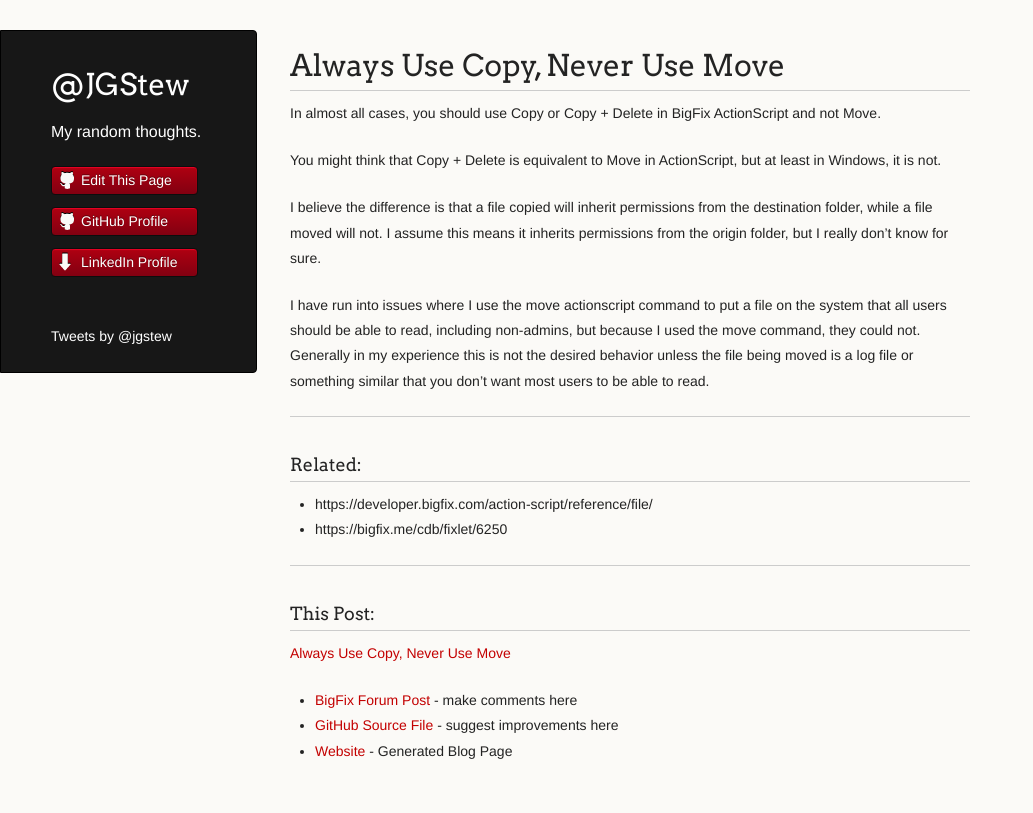
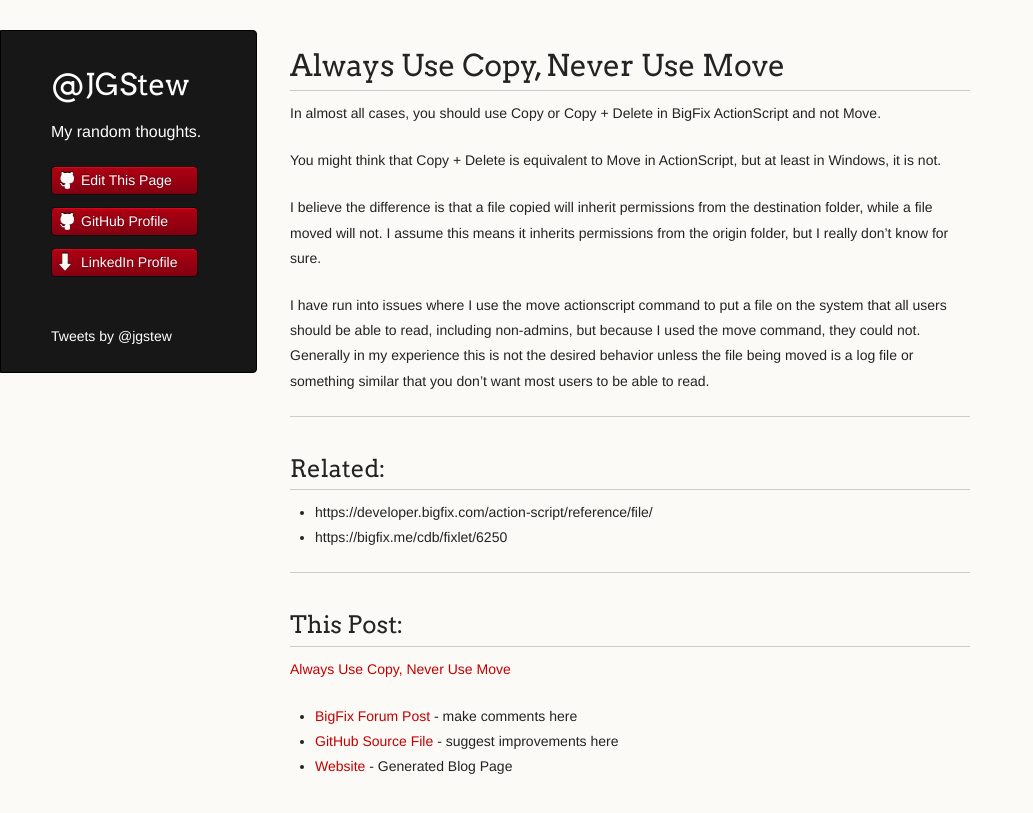
Before and after one commit to jgstew/jgstew.github.io, a Jekyll site: the page built from _posts/2017-10-09-always-use-copy,-never-use-move.md, in a window 1280 px wide. Shown: the top 813 px of the page, without its empty margins (0-1033 px from the left). Built offline with Jekyll 4.4.1, drawn with Linux system fonts in a browser that asks for light colours; comment, search, counter and statistics services are not loaded.

```diff
--- a/_posts/2017-10-09-always-use-copy,-never-use-move.md
+++ b/_posts/2017-10-09-always-use-copy,-never-use-move.md
@@ -10,14 +10,14 @@ I have run into issues where I use the move actionscript command to put a file o
 
 ----------
 
-### Related:
+## Related:
 
 - https://developer.bigfix.com/action-script/reference/file/
 - https://bigfix.me/cdb/fixlet/6250
 
 ----------
 
-### This Post:
+## This Post:
 
 [Always Use Copy, Never Use Move](https://forum.bigfix.com/t/always-use-copy-never-use-move-in-actionscript/23075)
 
```
